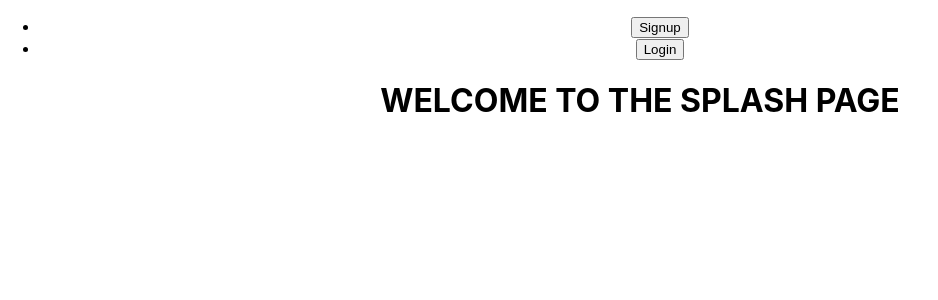
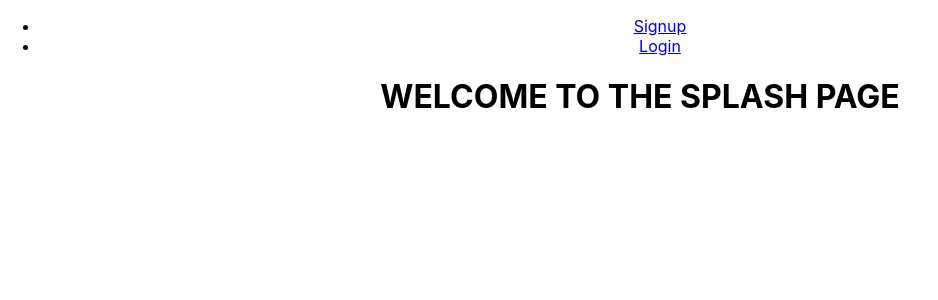
Before and after one commit to sushilt553/Study-Hall, a React (Create React App) app in the folder client/: page / in a window 1280 px wide. Shown: the top 300 px of the page, without its empty margins (0-938 px from the left). Built offline with nearby package versions, Linux system fonts and the light colour scheme.

Commit message:
Revert "Create modal for login/signup"
This reverts commit a93081effdb20abedca5863729310c92be3369c1.

```diff
--- a/client/src/App.js
+++ b/client/src/App.js
@@ -1,7 +1,7 @@
 import React from 'react';
 import {Switch, Route, BrowserRouter} from 'react-router-dom';
 import AuthRoute from './components/util/AuthRoute';
-// import ProtectedRoute from './components/util/ProtectedRoute';
+import ProtectedRoute from './components/util/ProtectedRoute';
 import ErrorPage from './pages/ErrorPage';
 import Signup from './pages/Signup';
 import Login from './pages/Login';
--- a/client/src/components/modal/Modal.js
+++ /dev/null
@@ -1,13 +0,0 @@
-import React from 'react';
-
-export default ({ component: Component, close }) => {
-
-    return (
-        <>
-            <div className="modal-background" onClick={close} />
-            <div className="modal-child" onClick={e => e.stopPropagation()}>
-                <Component />
-            </div>
-        </>
-    )
-}
--- a/client/src/components/navbar/NavbarComponent.js
+++ b/client/src/components/navbar/NavbarComponent.js
@@ -1,39 +1,28 @@
-import React, {useState} from 'react';
+import React from 'react';
 import {Link} from 'react-router-dom';
-import Modal from '../modal/Modal';
-import SignupForm from '../users/SignupForm';
-import LoginForm from '../users/LoginForm';
 import { useQuery } from '@apollo/react-hooks';
 import { IS_LOGGED_IN } from '../../graphql/queries';
 import LogOutButton from '../users/LogOutButton';
 
 export default () => {
 
-    const [modal, setModal] = useState(null);
-
     const {data, loading, error} = useQuery(IS_LOGGED_IN);
 
     if (!data) return null;
 
-    const buttons = data.isLoggedIn ? (
+    const buttons = data.isLoggedIn ?
         <li>
             <LogOutButton />
         </li>
-    ) : (
+    :
         <ul>
             <li>
-          <button onClick={() => setModal("signup")}>
-            Signup
-          </button>
+                <Link to={`/signup`}>Signup</Link>
             </li>
             <li>
-          <button onClick={() => setModal("login")}>
-            Login
-          </button>
+                <Link to={`/login`}>Login</Link>
             </li>
-        {modal && <Modal component={modal === "signup" ? SignupForm : LoginForm} close={() => setModal(null)}/>}
         </ul>
-    );
 
     return (
         <>
```
Lines whose indentation alone changed are shown as unchanged.
